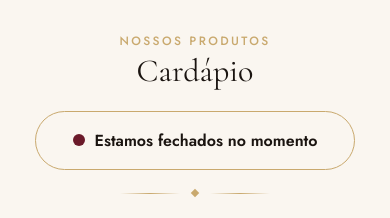
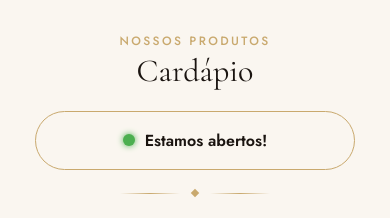
Before and after one commit to amandapadua/CarolAmaral-Doceria, a React (Create React App) app: page / in a window 390 px wide. Shown: the part 1940-2158 px from the top of the page. Built offline with nearby package versions, Linux system fonts and the light colour scheme.

Commit message:
fix: remove cardápio duplicado no menu mobile

```diff
--- a/src/components/Navbar.jsx
+++ b/src/components/Navbar.jsx
@@ -84,11 +84,6 @@ export default function Navbar() {
             </li>
           ))}
           <li>
-            <a href="#cardapio" className="navbar__drawer-link" onClick={handleLinkClick}>
-              Cardápio
-            </a>
-          </li>
-          <li>
             <a href="#encomenda" className="btn-primary navbar__drawer-cta" onClick={handleLinkClick}>
               Fazer Encomenda
             </a>
--- a/src/components/StatusLoja.jsx
+++ b/src/components/StatusLoja.jsx
@@ -1,7 +1,28 @@
+import { useState, useEffect } from "react";
 import './StatusLoja.css';
 
 function StatusLoja() {
-  const aberto = false; // troque para false quando estiver fechado
+  const [aberto, setAberto] = useState(false);
+
+  useEffect(() => {
+    function verificarHorario() {
+      const agora = new Date();
+      const hora = agora.getHours();
+      const minutos = agora.getMinutes();
+      const totalMinutos = hora * 60 + minutos;
+
+      const abertura = 10 * 60; // 10:00 = 600 minutos
+      const fechamento = 20 * 60; // 20:00 = 1200 minutos
+
+      setAberto(totalMinutos >= abertura && totalMinutos < fechamento);
+    }
+
+    verificarHorario(); // roda imediatamente
+
+    const intervalo = setInterval(verificarHorario, 60000); // checa a cada 1 minuto
+
+    return () => clearInterval(intervalo); // limpa ao desmontar
+  }, []);
 
   return (
     <div className="status-loja">
```
